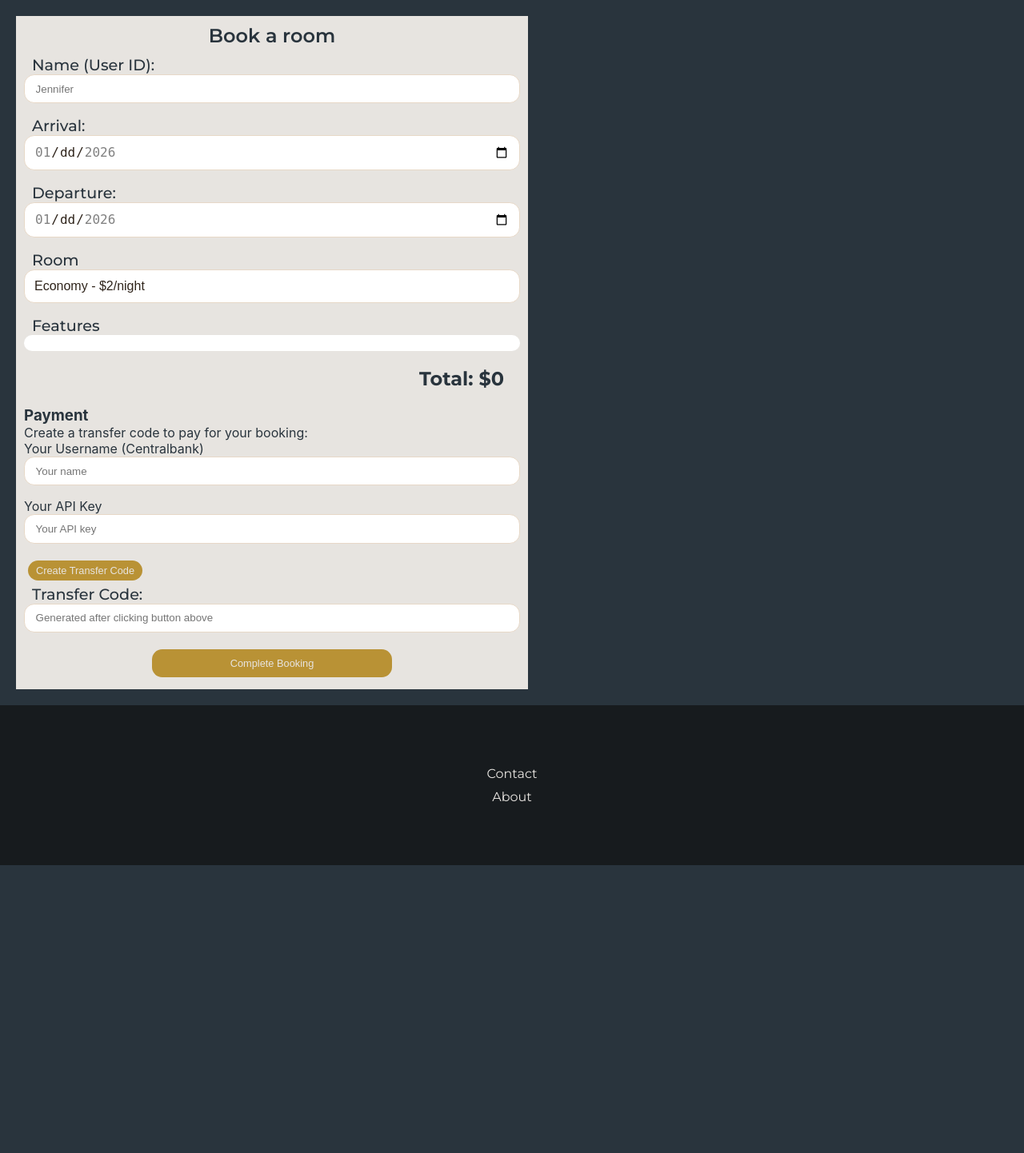
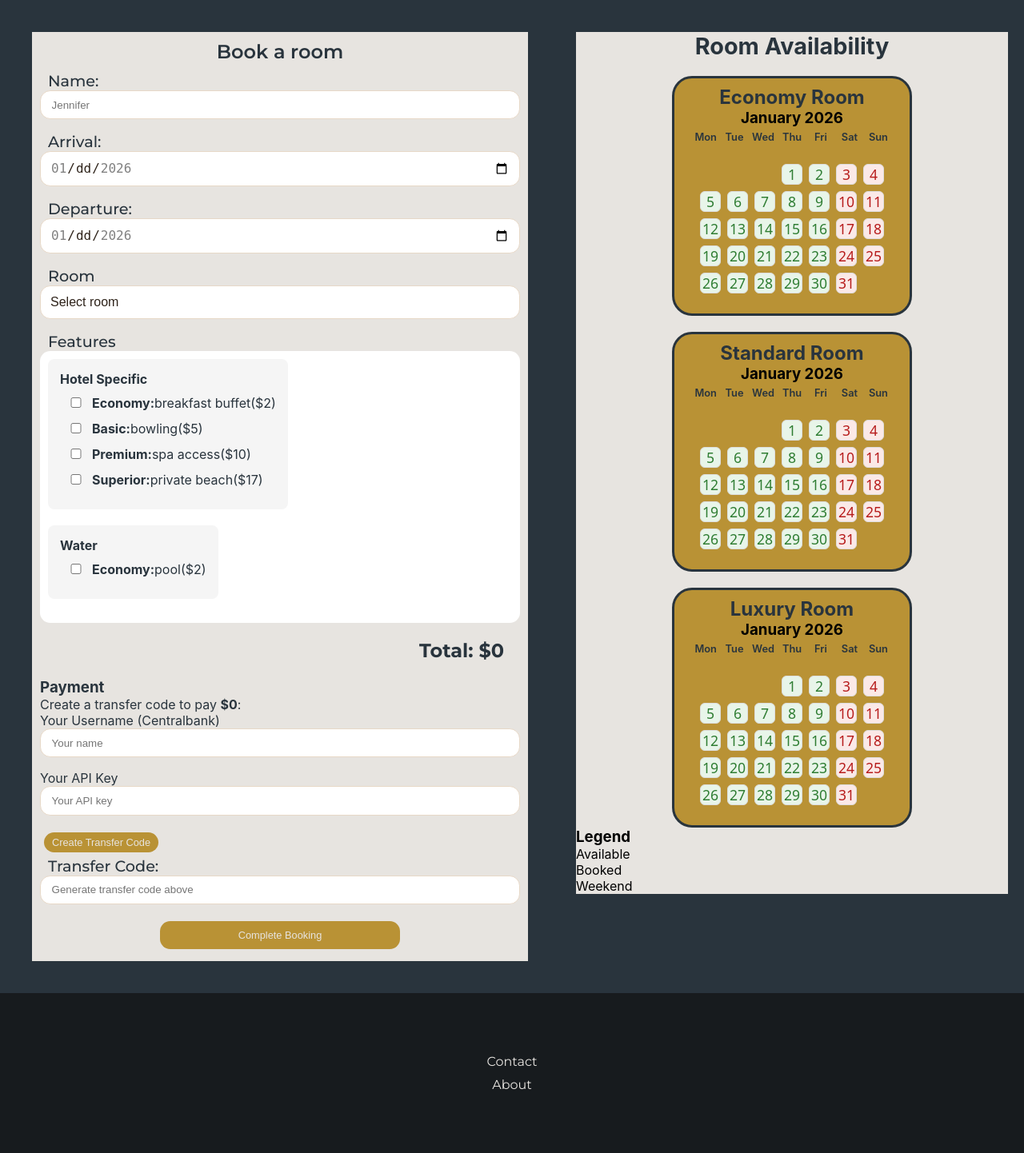
Before and after one commit to Patricia-LF/yrgopelag, a PHP site: page /booking-page.php in a window 1280 px wide. Shown: the part 99-1541 px from the top of the page at 80% size. Before the commit the page ends 1181 px from the top, so only its background shows below. Run offline with PHP 8.4, Linux system fonts and the light colour scheme; data comes from the database, SQL or seed files in the repository; data that the repository does not hold is empty.

Commit message:
edited booking-page with calendar

```diff
--- a/booking-page.php
+++ b/booking-page.php
@@ -1,14 +1,21 @@
 <?php
-
 require __DIR__ . '/header.php';
 
 $database = new PDO('sqlite:yrgopelag.db');
 
+// Hämta rum
 $statement = $database->query("SELECT id, type, price FROM rooms ORDER BY price");
 $rooms = $statement->fetchAll(PDO::FETCH_ASSOC);
 
+// Hämta features
 $statement = $database->query("SELECT id, activity, tier, name, price FROM features WHERE is_active = 1 ORDER BY activity, price");
 $features = $statement->fetchAll(PDO::FETCH_ASSOC);
+
+// Gruppera features
+$featuresByActivity = [];
+foreach ($features as $feature) {
+    $featuresByActivity[$feature['activity']][] = $feature;
+}
 
 // Skapa prisdata för JavaScript
 $roomPrices = [];
@@ -21,40 +28,72 @@ foreach ($features as $feature) {
     $featurePrices[$feature['id']] = (int)$feature['price'];
 }
 
-// BOOKING-LOGIK - körs bara när formuläret skickas
-if (isset($_POST['name'], $_POST['transferCode'])) {
-    $name = trim($_POST['name']);
-    $transferCode = trim($_POST['transferCode']);
-    $roomId = $_POST['room_id'] ?? null;
-    $arrival = $_POST['arrival'] ?? null;
-    $departure = $_POST['departure'] ?? null;
-    $selectedFeatures = $_POST['features'] ?? [];
+// Hämta bokningar för kalendrarna
+$statement = $database->query("
+    SELECT room_id, arrival, departure
+    FROM bookings
+    WHERE status = 'confirmed'
+    AND (
+        (arrival >= '2026-01-01' AND arrival <= '2026-01-31') OR
+        (departure >= '2026-01-01' AND departure <= '2026-01-31') OR
+        (arrival <= '2026-01-01' AND departure >= '2026-01-31')
+    )
+");
+$bookings = $statement->fetchAll(PDO::FETCH_ASSOC);
 
-    header('Location: confirmation.php?booking_id=' . $bookingId);
-    exit;
+// Skapa array med bokade datum per rum
+$bookedDates = [];
+foreach ($bookings as $booking) {
+    $roomId = $booking['room_id'];
+    $start = new DateTime($booking['arrival']);
+    $end = new DateTime($booking['departure']);
+
+    while ($start < $end) {
+        if ($start->format('Y-m') === '2026-01') {
+            $day = (int)$start->format('d');
+            $bookedDates[$roomId][$day] = true;
+        }
+        $start->modify('+1 day');
+    }
+}
+
+function isWeekend($day)
+{
+    $date = new DateTime('2026-01-' . str_pad($day, 2, '0', STR_PAD_LEFT));
+    return $date->format('N') >= 6;
 }
 ?>
 
-<form action="/form.php" method="post">
+<link rel="stylesheet" href="/calendar.css">
+
+<!-- Main container med flex layout -->
+<div class="booking-layout">
+    <!-- Vänster sida: Formulär -->
+
+    <form action="form.php" method="post">
         <h2>Book a room</h2>
+
         <div>
-        <label for="name" class="user">Name (User ID):</label>
-        <input type="name" name="name" placeholder="Jennifer">
+            <label for="name" class="user">Name:</label>
+            <input type="text" name="name" id="name" placeholder="Jennifer" required>
         </div>
 
         <div>
             <label for="arrival" class="arrival">Arrival:</label>
-        <input type="date" name="arrival" class="form-input" min="2026-01-01" max="2026-01-31">
+            <input type="date" name="arrival" id="arrival" class="form-input"
+                min="2026-01-01" max="2026-01-31" required>
         </div>
 
         <div>
             <label for="departure" class="departure">Departure:</label>
-        <input type="date" name="departure" class="form-input" min="2026-01-01" max="2026-01-31">
+            <input type="date" name="departure" id="departure" class="form-input"
+                min="2026-01-01" max="2026-01-31" required>
         </div>
 
         <div>
             <label for="room" class="room-type">Room</label>
             <select name="room" id="room" class="form-input pr-12" required>
+                <option value="">Select room</option>
                 <?php foreach ($rooms as $room): ?>
                     <option value="<?= $room['id'] ?>">
                         <?= ucfirst(htmlspecialchars($room['type'])) ?> - $<?= $room['price'] ?>/night
@@ -71,7 +110,8 @@ if (isset($_POST['name'], $_POST['transferCode'])) {
                         <h4><?= ucfirst(str_replace('-', ' ', htmlspecialchars($activity))) ?></h4>
                         <?php foreach ($activityFeatures as $feature): ?>
                             <label class="feature">
-                            <input class="f feature-checkbox" type="checkbox" name="features[]" value="<?= $feature['id'] ?>" data-feature-name="<?= htmlspecialchars($feature['name']) ?>">
+                                <input class="f feature-checkbox" type="checkbox" name="features[]"
+                                    value="<?= $feature['id'] ?>">
                                 <strong><?= ucfirst(htmlspecialchars($feature['tier'])) ?>:</strong>
                                 <?= htmlspecialchars($feature['name']) ?>
                                 <span class="price">($<?= $feature['price'] ?>)</span>
@@ -83,9 +123,6 @@ if (isset($_POST['name'], $_POST['transferCode'])) {
         </div>
 
         <div class="price-total">
-        <!-- <p>Nights: <span id="nightsCount">0</span></p>
-        <p>Room cost: $<span id="roomCost">0</span></p>
-        <p>Features cost: $<span id="featuresCost">0</span></p> -->
             <p><strong>Total: $<span id="totalCost">0</span></strong></p>
         </div>
 
@@ -93,7 +130,7 @@ if (isset($_POST['name'], $_POST['transferCode'])) {
             <h3>Payment</h3>
 
             <div id="transferForm">
-            <p>Create a transfer code to pay for your booking:</p>
+                <p>Create a transfer code to pay <strong>$<span id="paymentAmount">0</span></strong>:</p>
 
                 <label for="username" class="username">Your Username (Centralbank)</label>
                 <input type="text" id="username" placeholder="Your name" required>
@@ -101,7 +138,9 @@ if (isset($_POST['name'], $_POST['transferCode'])) {
                 <label for="api_key" class="api-key">Your API Key</label>
                 <input type="password" id="api_key" placeholder="Your API key" required>
 
-            <button type="button" id="createTransferBtn" class="code-button">Create Transfer Code</button>
+                <button type="button" id="createTransferBtn" class="code-button">
+                    Create Transfer Code
+                </button>
                 <span id="createStatus"></span>
             </div>
 
@@ -110,25 +149,96 @@ if (isset($_POST['name'], $_POST['transferCode'])) {
             </div>
 
             <label for="transferCode" class="tr-code">Transfer Code:</label>
-        <input type="text" name="transferCode" id="transferCode" placeholder="Generated after clicking button above" required readonly>
+            <input type="text" name="transferCode" id="transferCode"
+                placeholder="Generate transfer code above" required readonly>
         </div>
 
         <button type="submit" class="buy-button" id="submitBtn" disabled>Complete Booking</button>
     </form>
 
+
+    <!-- Höger sida: Kalendrar -->
+    <div class="calendars-section">
+        <h2 class="calendars-title">Room Availability</h2>
+
+        <div class="calendars-wrapper">
+            <?php foreach ($rooms as $room): ?>
+                <div class="calendar-container">
+                    <h2><?= ucfirst(htmlspecialchars($room['type'])) ?> Room</h2>
+                    <h3>January 2026</h3>
+
+                    <!-- Veckodagar header -->
+                    <div class="weekday-header">
+                        <div class="weekday">Mon</div>
+                        <div class="weekday">Tue</div>
+                        <div class="weekday">Wed</div>
+                        <div class="weekday">Thu</div>
+                        <div class="weekday">Fri</div>
+                        <div class="weekday">Sat</div>
+                        <div class="weekday">Sun</div>
+                    </div>
+
+                    <section class="calendar">
+                        <?php
+                        // Hitta vilken veckodag 1 januari 2026 är (1=måndag, 7=söndag)
+                        $firstDay = new DateTime('2026-01-01');
+                        $dayOfWeek = (int)$firstDay->format('N'); // 1-7
+
+                        // Lägg till tomma rutor för dagar före 1:a
+                        for ($i = 1; $i < $dayOfWeek; $i++) {
+                            echo '<div class="day empty"></div>';
+                        }
+
+                        // Lägg till alla dagar i januari
+                        for ($day = 1; $day <= 31; $day++) {
+                            $classes = ['day'];
+
+                            if (isWeekend($day)) {
+                                $classes[] = 'weekend';
+                            }
+
+                            if (isset($bookedDates[$room['id']][$day])) {
+                                $classes[] = 'booked';
+                            }
+                        ?>
+                            <div class="<?= implode(' ', $classes) ?>"><?= $day ?></div>
+                        <?php } ?>
+                    </section>
+                </div>
+            <?php endforeach; ?>
+        </div>
+
+        <div class="legend-container">
+            <h3>Legend</h3>
+            <div class="legend-items">
+                <div class="legend-item">
+                    <div class="legend-box available"></div>
+                    <span>Available</span>
+                </div>
+                <div class="legend-item">
+                    <div class="legend-box booked"></div>
+                    <span>Booked</span>
+                </div>
+                <div class="legend-item">
+                    <div class="legend-box weekend"></div>
+                    <span>Weekend</span>
+                </div>
+            </div>
+        </div>
+    </div>
+</div>
+
 <script>
-    // Prisdata från PHP
+    // Din befintliga JavaScript kod här...
     const roomPrices = <?= json_encode($roomPrices) ?>;
     const featurePrices = <?= json_encode($featurePrices) ?>;
 
-    // Beräkna totalpris
     function calculateTotal() {
         const arrival = document.getElementById('arrival').value;
         const departure = document.getElementById('departure').value;
         const roomId = document.getElementById('room').value;
         const featureCheckboxes = document.querySelectorAll('.feature-checkbox:checked');
 
-        // Beräkna antal nätter
         let nights = 0;
         if (arrival && departure) {
             const arrivalDate = new Date(arrival);
@@ -141,28 +251,20 @@ if (isset($_POST['name'], $_POST['transferCode'])) {
             }
         }
 
-        // Beräkna rumskostnad
-        const roomCost = nights > 0 ? roomPrices[roomId] * nights : 0;
+        const roomCost = (nights > 0 && roomId) ? roomPrices[roomId] * nights : 0;
 
-        // Beräkna features-kostnad
         let featuresCost = 0;
         featureCheckboxes.forEach(checkbox => {
             featuresCost += featurePrices[checkbox.value];
         });
 
-        // Totalt
         const total = roomCost + featuresCost;
-
-        // Uppdatera UI
-        /* document.getElementById('nightsCount').textContent = nights;
-        document.getElementById('roomCost').textContent = roomCost;
-        document.getElementById('featuresCost').textContent = featuresCost; */
         document.getElementById('totalCost').textContent = total;
+        document.getElementById('paymentAmount').textContent = total;
 
         return total;
     }
 
-    // Skapa transfer code via centralbanken (kund-sida: withdraw)
     document.getElementById('createTransferBtn').addEventListener('click', async function() {
         const username = document.getElementById('username').value.trim();
         const apiKey = document.getElementById('api_key').value.trim();
@@ -180,9 +282,9 @@ if (isset($_POST['name'], $_POST['transferCode'])) {
 
         const statusEl = document.getElementById('createStatus');
         statusEl.textContent = 'Creating transfer code...';
+        statusEl.className = '';
 
         try {
-            // Använd withdraw endpoint för att skapa transferCode (kund betalar)
             const response = await fetch('https://www.yrgopelag.se/centralbank/withdraw', {
                 method: 'POST',
                 headers: {
@@ -202,7 +304,6 @@ if (isset($_POST['name'], $_POST['transferCode'])) {
                 document.getElementById('transferResult').style.display = 'block';
                 document.getElementById('submitBtn').disabled = false;
                 statusEl.textContent = '';
-                statusEl.className = 'success';
             } else {
                 statusEl.textContent = 'Error: ' + (data.error || 'Unknown error');
                 statusEl.className = 'error';
@@ -213,7 +314,6 @@ if (isset($_POST['name'], $_POST['transferCode'])) {
         }
     });
 
-    // Lyssna på ändringar
     document.getElementById('arrival').addEventListener('change', calculateTotal);
     document.getElementById('departure').addEventListener('change', calculateTotal);
     document.getElementById('room').addEventListener('change', calculateTotal);
@@ -221,7 +321,6 @@ if (isset($_POST['name'], $_POST['transferCode'])) {
         checkbox.addEventListener('change', calculateTotal);
     });
 
-    // Initial beräkning
     calculateTotal();
 </script>
 
--- a/calendar.css
+++ b/calendar.css
@@ -6,6 +6,7 @@
     aspect-ratio: 1 / 1;
     height: 300px;
     justify-content: center;
+    background: var(--buttons);
 }
 
 .calendar-container h2 {
@@ -13,12 +14,27 @@
     font-size: 1.5rem;
 }
 
+.weekday-header {
+    display: grid;
+    grid-template-columns: repeat(7, 1fr);
+    gap: 8px;
+    max-width: 280px;
+    margin-bottom: 5px;
+    font-weight: 600;
+    color: #29343D;
+}
+
+.weekday {
+    text-align: center;
+    font-size: 0.8rem;
+    padding: 5px 0;
+}
+
 .calendar {
     display: grid;
     grid-template-columns: repeat(7, 1fr);
     gap: 8px;
     max-width: 280px;
-  margin: 1rem auto;
     font-family: system-ui, sans-serif;
 }
 
@@ -31,8 +47,21 @@
     color: #29343D;
     border-radius: 6px;
     border: 1px solid #ddd;
-  font-size: 1.2rem;
+    font-size: 1.1rem;
     transition: background 0.2s, transform 0.1s;
+    cursor: default;
+}
+
+/* Tomma rutor (före månadens start) */
+.day.empty {
+    background: transparent;
+    border: none;
+    cursor: default;
+}
+
+.day.empty:hover {
+    background: transparent;
+    transform: none;
 }
 
 .day:hover {
@@ -40,21 +69,62 @@
     transform: scale(1.05);
 }
 
-/* Weekends */
-.weekend {
+/* Helger */
+.day.weekend {
     background: #fbe9e7;
     color: #b71c1c;
     font-weight: 500;
 }
 
-/* Booked dates */
-.booked {
-  background: #bd9321;
-  border-color: #7b4002;
-  color: #b26229;
+.day.booked {
+    background: #ffccbc;
+    border-color: #ff5722;
+    color: #d84315;
     font-weight: 600;
 }
 
-.booked:hover {
-    background: #d6caa5;
+.day.booked:hover {
+    background: #ffab91;
 }
+
+/* Lediga datum */
+.day:not(.booked):not(.weekend):not(.empty) {
+    background: #e8f5e9;
+    color: #2e7d32;
+}
+
+.day:not(.booked):not(.weekend):not(.empty):hover {
+    background: #c8e6c9;
+}
+
+.booking-layout {
+    display: flex;
+    gap: 40px;
+    max-width: 1400px;
+    margin: 20px auto;
+    padding: 0 20px;
+    align-items: flex-start;
+}
+
+/* Kalender-sektion (höger) */
+.calendars-section {
+    flex: 1;
+    min-width: 0;
+    background: var(--box-color);
+    margin-top: 20px;
+}
+
+.calendars-title {
+    text-align: center;
+    color: var(--background-color);
+    font-size: 1.8rem;
+    margin-bottom: 20px;
+}
+
+/* Kalendrar wrapper */
+.calendars-wrapper {
+    display: flex;
+    flex-direction: column;
+    gap: 20px;
+    align-items: center;
+}
--- a/confirmation.php
+++ b/confirmation.php
@@ -13,7 +13,7 @@ $statement = $database->prepare("
     SELECT
         b.*,
         r.type as room_type,
-        r.base_price as room_price,
+        r.price as room_price,
         u.name as guest_name
     FROM bookings b
     JOIN rooms r ON b.room_id = r.id
--- a/form.php
+++ b/form.php
@@ -62,6 +62,7 @@ $statement = $database->prepare("
         (arrival >= ? AND departure <= ?)
     )
 ");
+
 $statement->execute([$roomId, $arrival, $arrival, $departure, $departure, $arrival, $departure]);
 $result = $statement->fetch(PDO::FETCH_ASSOC);
 
@@ -85,7 +86,7 @@ $selectedFeatures = [];
 if (!empty($features)) {
     $placeholders = str_repeat('?,', count($features) - 1) . '?';
     $statement = $database->prepare("SELECT id, name, price FROM features WHERE id IN ($placeholders)");
-    $stmt->execute($features);
+    $statement->execute($features);
     $selectedFeatures = $statement->fetchAll(PDO::FETCH_ASSOC);
 
     foreach ($selectedFeatures as $feature) {
@@ -170,7 +171,7 @@ if (empty($errors)) {
         }
 
         // Skapa bokning
-        $stmt = $database->prepare("
+        $statement = $database->prepare("
             INSERT INTO bookings (room_id, user_id, arrival, departure, nights, total_price, status)
             VALUES (?, ?, ?, ?, ?, ?, 'confirmed')
         ");
--- a/header.php
+++ b/header.php
@@ -11,6 +11,8 @@
     <link rel="stylesheet" href="header.css">
     <link rel="stylesheet" href="booking-page.css">
     <link rel="stylesheet" href="footer.css">
+    <link rel="stylesheet" href="https://cdn.jsdelivr.net/npm/flatpickr/dist/flatpickr.min.css">
+    <script src="https://cdn.jsdelivr.net/npm/flatpickr"></script>
     <title>Yrgopelag</title>
 </head>
 
```
Lines whose indentation alone changed are shown as unchanged.
